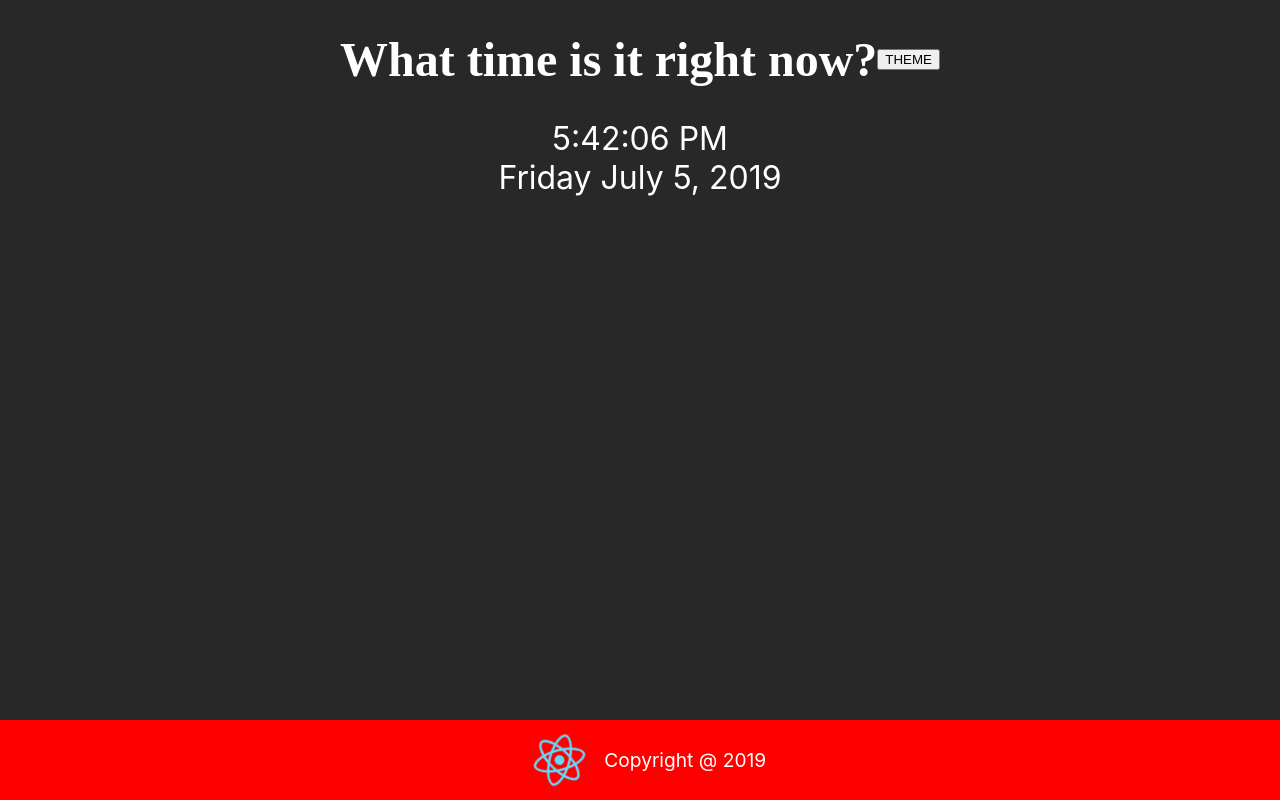
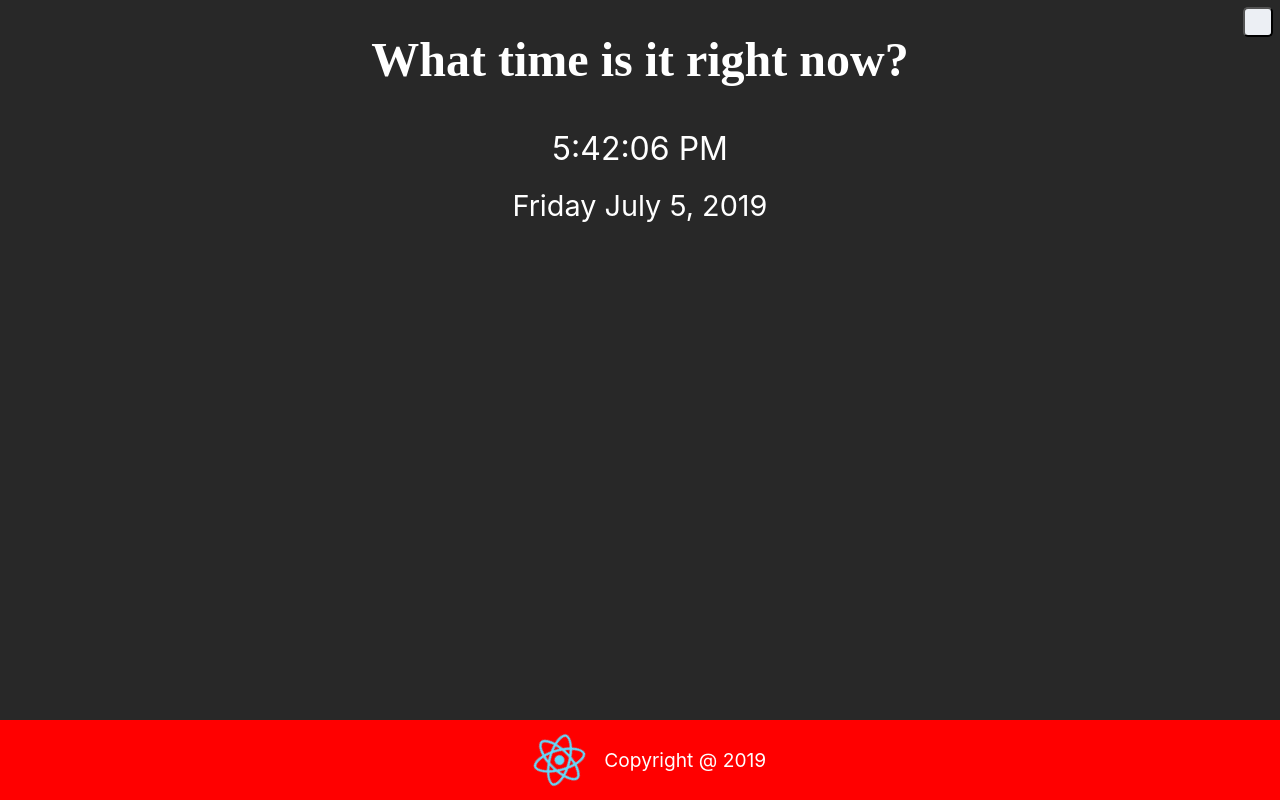
Before and after one commit to claeri27/what-time-is-it, a React (Create React App) app: page / in a window 1280 px wide. Built offline with nearby package versions, Linux system fonts and the light colour scheme; a web font is replaced by a local one.

Commit message:
Adjusted theme button and fixed formatDate function

```diff
--- a/src/App.js
+++ b/src/App.js
@@ -25,6 +25,14 @@ const AppHeader = styled.h1`
 `;
 
 const Button = styled.button`
+  position: absolute;
+  right: 7px;
+  top: 7px;
+  padding: 13px;
+  background: ${props => props.theme.colors.buttonColor};
+  user-select: none;
+  border-radius: 5px;
+  &:focus {outline: 0;}
 `;
 
 const App = () => {
@@ -39,7 +47,7 @@ const App = () => {
         <Button onClick={() => {
           setLightMode(!lightMode);
           localStorage.setItem("lightMode", !lightMode);
-        }}>THEME</Button>
+        }}></Button>
       </AppHeader>
       <Body />
       <Footer />
--- a/src/components/FormatDate.js
+++ b/src/components/FormatDate.js
@@ -6,13 +6,16 @@ const TimeAndDateContainer = styled.div`
   flex-direction: column;
   align-items: center;
   justify-content: center;
+`;
+
+const TimeContainer = styled.div`
+  padding: 10px;
   font-size: 2em;
 `;
 
-const TimeContainer = styled.div`
-`;
-
 const DateContainer = styled.div`
+  padding: 10px;
+  font-size: 1.8em;
 `;
 
 const FormatDate = () => {
@@ -72,9 +75,15 @@ const FormatDate = () => {
     }
   }
 
+  const formatHours = () => {
+    if (hours === 0) return 12
+    else if (hours > 12) return hours - 12
+    else return hours
+  }
+
   return <TimeAndDateContainer>
     <TimeContainer>
-      {hours > 12 ? hours - 12 : hours}:{minutes < 10 ? '0' + minutes : minutes}:{seconds < 10 ? '0' + seconds : seconds} {hours < 12 ? 'AM' : 'PM'}
+      {formatHours()}:{minutes < 10 ? '0' + minutes : minutes}:{seconds < 10 ? '0' + seconds : seconds} {hours < 12 ? 'AM' : 'PM'}
     </TimeContainer>
     <DateContainer>
       {dayOfTheWeek()} {monthString()} {day}, {year}
--- a/src/themes/dark.js
+++ b/src/themes/dark.js
@@ -1,6 +1,7 @@
 export default {
   colors: {
     background: "#282828",
-    textColor: "white"
+    textColor: "white",
+    buttonColor: "#ECEFF4"
   }
 }
--- a/src/themes/light.js
+++ b/src/themes/light.js
@@ -1,6 +1,7 @@
 export default {
   colors: {
     background: "#ECEFF4",
-    textColor: "#2E3440"
+    textColor: "#2E3440",
+    buttonColor: "#282828"
   }
 }
```
